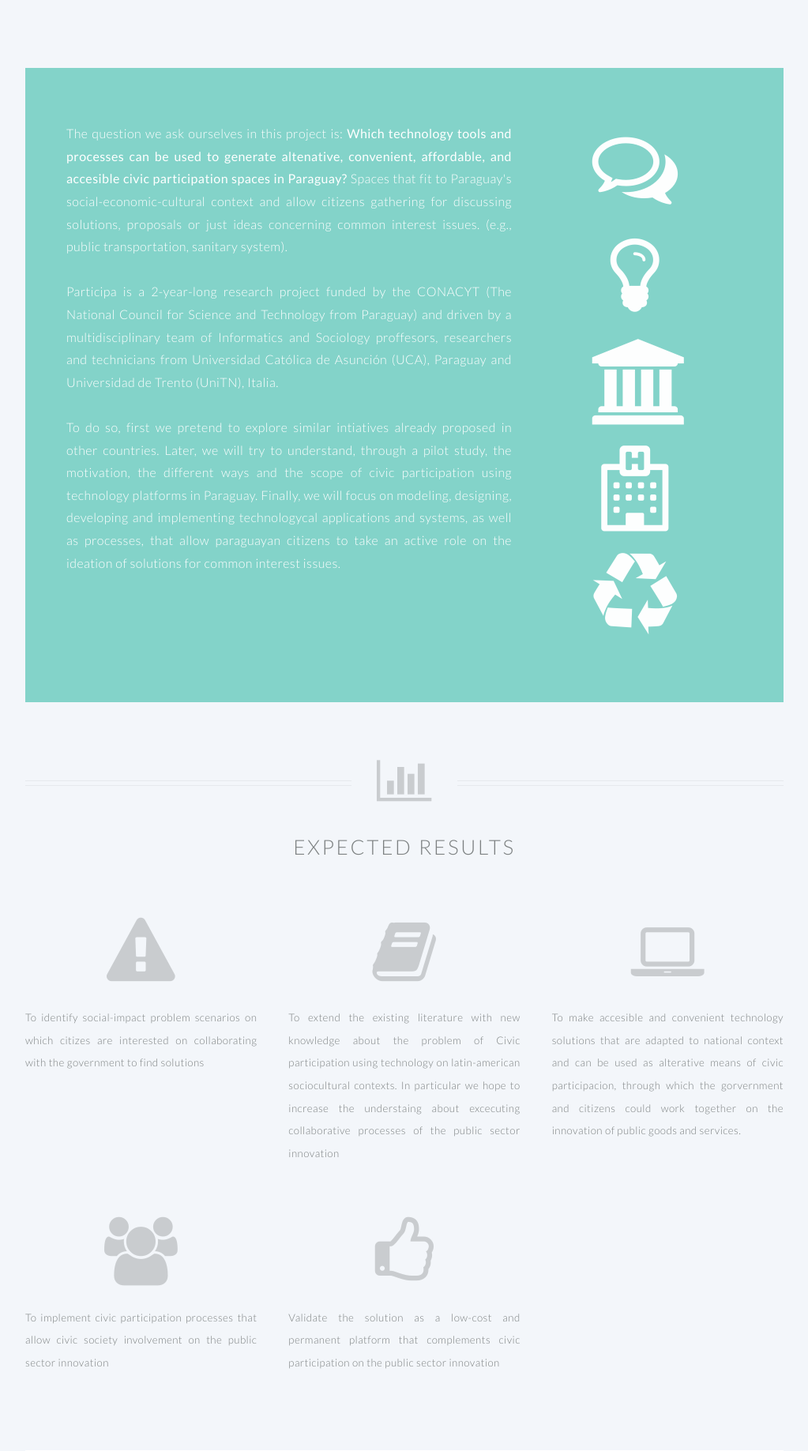
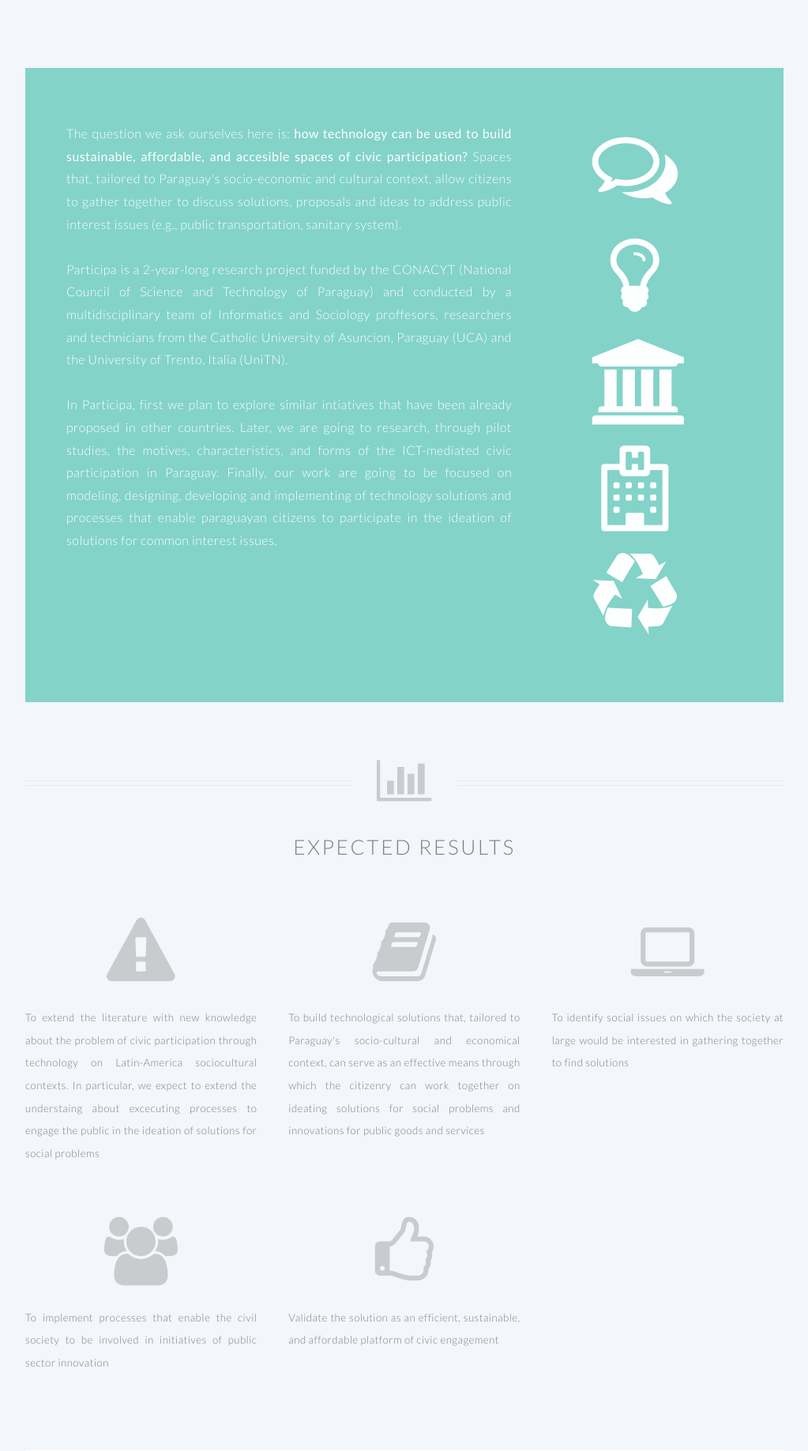
Before and after one commit to ParticipaPY/website, a PHP site: page /?lang=en in a window 1280 px wide. Shown: the part 455-2292 px from the top of the page at 79% size, without its empty margins (128-1151 px from the left). Run offline with PHP 8.4, Linux system fonts and the light colour scheme; data that the repository does not hold is empty.

Commit message:
update both english and spanish content of the page

```diff
--- a/contenido_en.php
+++ b/contenido_en.php
@@ -6,14 +6,14 @@ $nombre = "Participa";
 
 // Breve descripcion del proyecto
 //              Impulsando la creación de espacio alternativos de participación cívica enfocados en la búsqueda de soluciones a problemáticas sociales"
-$descripcion = "Building spaces for civic participation through technology";
+$descripcion = "Engaging the citizens through technology";
 
 
 //Texto a ser mostrado en el menu de navegacion
 $menu = array(
 		"presentacion" => "Presentation",
 		"resultados" => "Expected Results",
-		"experiencias" => "Use Cases",
+		"experiencias" => "Case Studies",
 		"soluciones" => "Solutions",
 		"equipo" => "Team",
 		"contactos" => "Contact Us"
@@ -25,11 +25,11 @@ $menu = array(
 
 
 // Texto de presentacion
-$presentacion = "The question we ask ourselves in this project is: <b>Which technology tools and processes can be used to generate altenative, convenient, affordable, and accesible civic participation spaces in Paraguay?</b> Spaces that fit to Paraguay's social-economic-cultural context and allow citizens gathering for discussing solutions, proposals or just ideas concerning common interest issues. (e.g., public transportation, sanitary system).<br><br>
+$presentacion = "The question we ask ourselves here is: <b>how technology can be used to build sustainable, affordable, and accesible spaces of civic participation?</b> Spaces that, tailored to Paraguay's socio-economic and cultural context, allow citizens to gather together to discuss solutions, proposals and ideas to address public interest issues (e.g., public transportation, sanitary system).<br><br>
 
-	Participa is a 2-year-long research project funded by the CONACYT (The National Council for Science and Technology from Paraguay) and driven by a multidisciplinary team of Informatics and Sociology proffesors, researchers and technicians from Universidad Católica de Asunción (UCA), Paraguay and Universidad de Trento (UniTN), Italia.<br><br>
+	Participa is a 2-year-long research project funded by the CONACYT (National Council of Science and Technology of Paraguay) and conducted by a multidisciplinary team of Informatics and Sociology proffesors, researchers and technicians from the Catholic University of Asuncion, Paraguay (UCA) and the University of Trento, Italia (UniTN).<br><br>
 
-	To do so, first we pretend to explore similar intiatives already proposed in other countries. Later, we will try to understand, through a pilot study, the motivation, the different ways and the scope of civic participation using technology platforms in Paraguay. Finally, we will focus on modeling, designing, developing and implementing technologycal applications and systems, as well as processes, that allow paraguayan citizens to take an active role on the ideation of solutions for common interest issues.";
+	In Participa, first we plan to explore similar intiatives that have been already proposed in other countries. Later, we are going to research, through pilot studies, the motives, characteristics, and forms of the ICT-mediated civic participation in Paraguay. Finally, our work are going to be focused on modeling, designing, developing and implementing of technology solutions and processes that enable paraguayan citizens to participate in the ideation of solutions for common interest issues.";
 
 
 // Titulo de la seccion de Resultados Esperados
@@ -39,15 +39,15 @@ $presentacion = "The question we ask ourselves in this project is: <b>Which tech
 // Resultados esperados
 $resultados = array(
 
-	"To identify social-impact problem scenarios on which citizes are interested on collaborating with the government to find solutions",
+	"To extend the literature with new knowledge about the problem of civic participation through technology on Latin-America sociocultural contexts. In particular, we expect to extend the understaing about excecuting processes to engage the public in the ideation of solutions for social problems",
 
-	"To extend the existing literature with new knowledge about the problem of Civic participation using technology on latin-american sociocultural contexts. In particular we hope to increase the understaing about excecuting collaborative processes of the public sector innovation",
+    "To build technological solutions that, tailored to Paraguay's socio-cultural and economical context, can serve as an effective means through which the citizenry can work together on ideating solutions for social problems and innovations for public goods and services",
 
-	"To make accesible and convenient technology solutions that are adapted to national context and can be used as alterative means of civic participacion, through which the gorvernment and citizens could work together on the innovation of public goods and services.",
+    "To identify social issues on which the society at large would be interested in gathering together to find solutions",
 
-	"To implement civic participation processes that allow civic society involvement on the public sector innovation",
+	"To implement processes that enable the civil society to be involved in initiatives of public sector innovation",
 
-	"Validate the solution as a low-cost and permanent platform that complements civic participation on the public sector innovation",
+	"Validate the solution as an efficient, sustainable, and affordable platform of civic engagement",
 	);
 
 
@@ -58,7 +58,7 @@ $resultados = array(
 // Experiencias previas
 $exp_prev_1 = array(
 		"nombre" => "Voz y Voto",
-		"descripcion" => "Members of Participa Project took part in the implementation of Voz y Voto intiative, which was driven on late 2015 by the current Asunción city councilor Sebastián Villarejo. The project pretended to involve Asunción citizens on the discussion of ideas such as Sustainable Urban Mobility, Garbage and Recycling, City management, among others. After almost 3 months of discussion and interaction through a virtual space created with IdeaScale platform and a Facebook group, some ideas are being studied for their possible implementation."
+		"descripcion" => "Members of Participa's tema took part in the implementation of Voz y Voto. Voz y voto was civic a engagement initiative organized by Sebastián Villarejo (current municipal councilman of Asuncion, the capital of Paraguay) and his electoral campaign team on late 2015. The project aimed at involving Asuncion's citizens on the discussion of ideas for addressing problems related to sustainable urban mobility, garbage and recycling, city management, and others. Voz y voto leverage on a specially-designed idea management platform, IdeaScale, and Facebook to build a virtual space through which citizens can share ideas, vote and give opinions on how these problems can be solved. After about 3 months of discussion, a set of promising ideas were selected for study."
 	);
 
 // // Plantilla
@@ -75,7 +75,7 @@ $exp_prev_1 = array(
 $sol_tec_1 = array(
 		"nombre" => "Social Ideation App",
 		"descripcion" => "
-		Social Ideation app is a Software application that connects IdeaScale - One of the top Idea Management platforms on the market -  with Facebook - the world's biggest virtual participation space - allowing people to take part of the Colective Ideation Process on IdeaScale directly from Facebook."
+		Social Ideation is an application that connects IdeaScale &mdash; one of today's leading online idea management platforms &mdash; with the world's largest virtual space of participation and socialization, Facebook, allowing people to participate on IdeaScale-based public consultations initiatives from Facebook."
 	);
 
 // // Plantilla
@@ -91,41 +91,41 @@ $sol_tec_1 = array(
 // Miembros del equipo de trabajo
 
 $miembro_3 = array(
-		"nombre" => "Ing. Jorge Saldivar<br>(UniTN/UCA)<br>Investigador Asociado",
+		"nombre" => "Ing. Jorge Saldivar<br>(UniTN/UCA)<br>Research Assistant",
 		"descripcion" => "
-			Candidate for a Ph.D degree on Information and Communications Technology on the Trento University and the Catholic University of Asunción. He works on Social Informatics, more precisely on topics such as civic technology, democratic innovation, crowdsourcing, idea management and social networks. Member of the Life Participation Research Group of the Trento University (Trento, Italy), his previous experiences  include collaboration works with Hewlett-Packard's Information Analytics Research Group (Palo Alto, USA), with the Data and Democracy Research Group of California University (Berkeley, USA), and with researchers from the Brown Institute for Media Innovation of the Stanford University (Palo Alto, USA). Contact: jorgesaldivar@gmail.com"
+			Informatic Engineer and Ph.D. candidate in Information and Communication Technologies at the University of Trento and the Catholic University of Asuncion. He works on Social Informatics, more precisely on topics such as Civic Technology, Democratic Innovation, Crowdsourcing, Idea Management and Social Network Services. His previous experiences include collaboration works with the Hewlett-Packard's Information Analytics Research Group (Palo Alto, USA), with the Data and Democracy Research Group of the University of California (Berkeley, USA), and with researchers from the Brown Institute for Media Innovation of the Stanford University (Palo Alto, USA)"
 	);
 
 $miembro_1 = array(
-		"nombre" => "Prof. Dr. Luca Cernuzzi<br>(UCA, Paraguay)<br>Investigador Principal y Director de proyecto.",
-		"descripcion" => "Ph.D. on Engineering from the Universitá di Modena e Reggio Emilia, Italy, with a previous degree on Computer Science from Universitá degli Studi di Milano, Italy. His area of operation include Software Engineering, Agents, Support Technology for people with special needs, Educational Informatics, Web Technology and Hypermedia. He has published his works on magazines, books, and international and local events. He has directed an important number of finished degree monographs orieted to young teachers. Nowadays he is co-supervisor of Ph.D. degree works. He performs as the dean of the Facultad de Ciencias y Tecnologías at the Universidad Católica de Asunción."
+		"nombre" => "Prof. Dr. Luca Cernuzzi<br>(UCA, Paraguay)<br>Principal Researcher and Project Director",
+		"descripcion" => "Ph.D. on Engineering from the Universitá di Modena e Reggio Emilia, Italy, with a previous degree on Computer Science from Universitá degli Studi di Milano, Italy. His areas of operation include Software Engineering, Agents, Support Technology for people with special needs, Educational Informatics, Web Technology and Hypermedia. His works have been published on magazines, books, and international and local events. He has directed an important number of finished degree monographs orieted to young teachers. Nowadays he is co-supervisor of Ph.D. degree theses. He performs as the dean of the Science and Technology School at the Catholic University of Asuncion"
 	);
 
 $miembro_2 = array(
-		"nombre" => "Prof. Dr. Vincenzo D’Andrea<br>(UniTN, Italia)<br>Investigador Asociado",
+		"nombre" => "Prof. Dr. Vincenzo D’Andrea<br>(UniTN, Italia)<br>Associate Researcher",
 		"descripcion" => "Associate Professor at the Università degli Studi di Trento. Member of the Dipartimento di Ingegneria e Scienza dell'Informazione. Teaching at the Dipartimento di Sociologia e Ricerca Sociale and at the Dipartimento di Ingegneria e Scienza dell'Informazione. Vice-Coordinator of the ICT International Doctoral School. Scientific Director of the Doctoral Training Center on ICT for Quality of Life (part of the EIT ICT Labs Doctoral School)"
 	);
 
 
 $miembro_4 = array(
-		"nombre" => "Dr. Cristhian Parra<br>(U. California, Berkeley, Estados Unidos)<br>Investigador Asociado
+		"nombre" => "Dr. Cristhian Parra<br>(U. of California, Berkeley, USA)<br>Research Assistant
 ",
-		"descripcion" => "Informatics Engineer with a Ph.D. in Information and Communication Technologies from Università degli Studi di Trento. He works as a Postdoctoral Researcher and Software Engineer at the Social Apps Lab of CITRIS, UC Berkeley; and INRIA (Institut National de Recherche en Informatique et en Automatique) of Paris, France. His work is focused in the multidisciplinary realm of Social-Community Informatics and Human Computer Interactions, using Participatory Design and Participatory Action Research as principal approaches to conduct his research."
+		"descripcion" => "Informatics Engineer with a Ph.D. in Information and Communication Technologies from Università degli Studi di Trento. He works as a Postdoctoral Researcher and Software Engineer at the Social Apps Lab of CITRIS, UC Berkeley; and INRIA (Institut National de Recherche en Informatique et en Automatique) of Paris, France. His work is focused in the multidisciplinary realm of Social-Community Informatics and Human Computer Interactions, using Participatory Design and Participatory Action Research as principal approaches to conduct his research"
 	);
 
 $miembro_5 = array(
-		"nombre" => "Msc. Camilo Caballero<br>(U. de Salamanca, España)<br>Investigador Asociado",
-		"descripcion" => "Candidate for a Ph.D. degree in Logic and Philosophy of Science. His operation areas include Social Studies of Sciece and Technology; Information and Communication Technologies with Local Developement; State Management. He works a coordinator assitant in Enfoque Territorial Project and Servicio de Apoyo Indígena. He has been coordination and communication assitant at CADEP, and work as a consultant for Semillas Para la Democracia program."
+		"nombre" => "Msc. Camilo Caballero<br>(U. of Salamanca, Spain)<br>Research Assistant",
+		"descripcion" => "Msc. on Sociology and Ph.D. candidate in Logic and Philosophy of Science at the University of Salamanca, Spain. His operation areas include Social Studies of Sciece and Technology, Information and Communication Technologies for Local Developement, State Management. He works as a coordinator assitant at the NGO Enfoque Territorial and at the Servicio de Apoyo Indígena. He has perfomed as coordinator and communication assitant at CADEP, and worked as consultant for the NGO Semillas Para la Democracia"
 	);
 
 $miembro_6 = array(
-		"nombre" => "Lic. Marcelo Alcaraz<br>(UCA, Paraguay)<br>Investigador Junior",
-		"descripcion" => "He has a Bachelor's degree in Informatics from Universidad Católica Nuestra Señora de la Asunción. He joined Particpa's team starting his final project for getting the Informatics Engineering degree."
+		"nombre" => "Marcelo Alcaraz<br>(UCA, Paraguay)<br>Junior Researcher",
+		"descripcion" => "He holds a bachelor degree in Informatics from the Catholic University of Asuncion. He has joined Participa's team as a junior researcher to work on his final project for the Informatics Engineering degree."
 	);
 
 $miembro_7 = array(
-		"nombre" => "Lic. Rebeca Arteta<br>(UCA, Paraguay)<br>Investigador Junior",
-		"descripcion" => "Candidate for a Informatics Engineering degree from Universidad Católica Nuestra Señora de la Asunción. She joined the projet as a Junior researcher starting her degree final project. She works as a back-end deveolper at a paraguayan software developer company."
+		"nombre" => "Rebeca Arteta<br>(UCA, Paraguay)<br>Junior Researcher",
+		"descripcion" => "She holds a bachelor degree in Informatics from the Catholic University of Asuncion. She has joined the projet as a junior researcher to work on her final project for the Informatics Engineering degree. She works as a back-end deveolper in a paraguayan software company."
 	);
 
 // // Plantilla
```
Also changed, not shown: contenido_es.php (+12 -12 lines).
